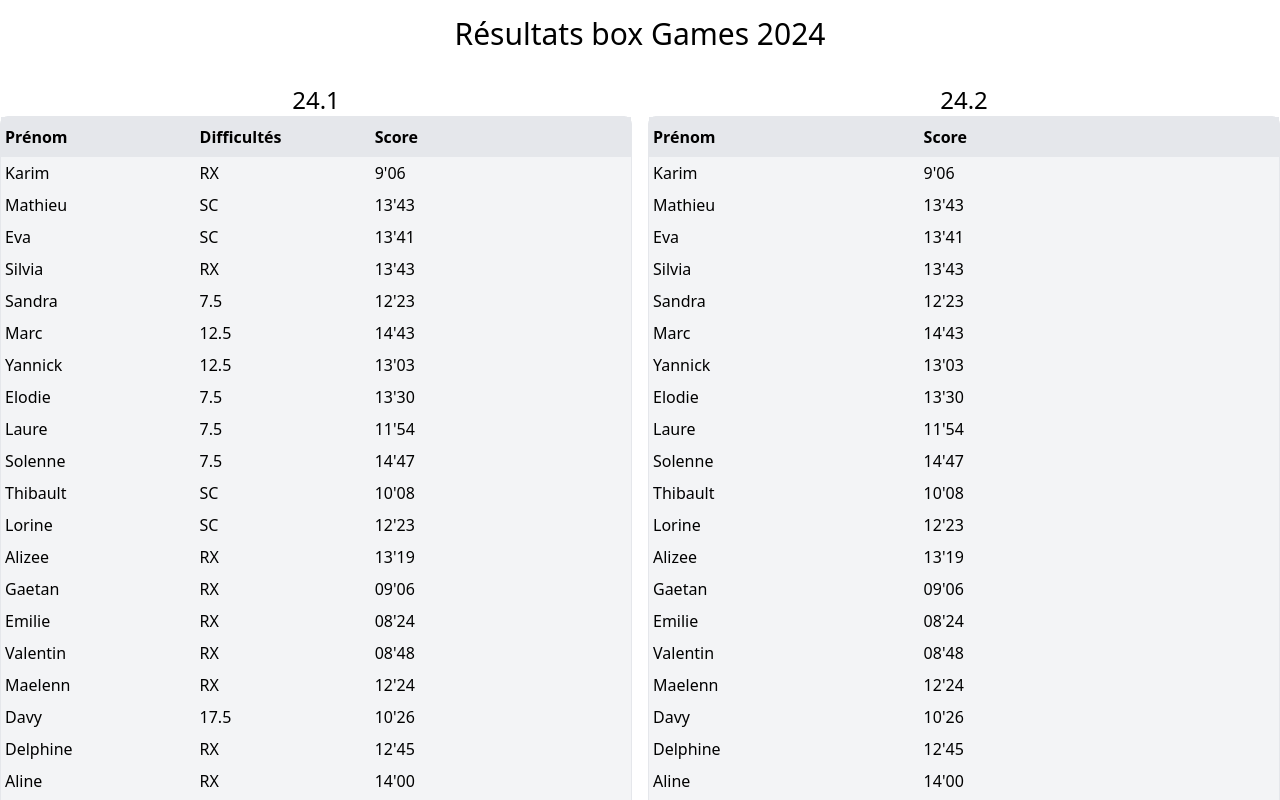
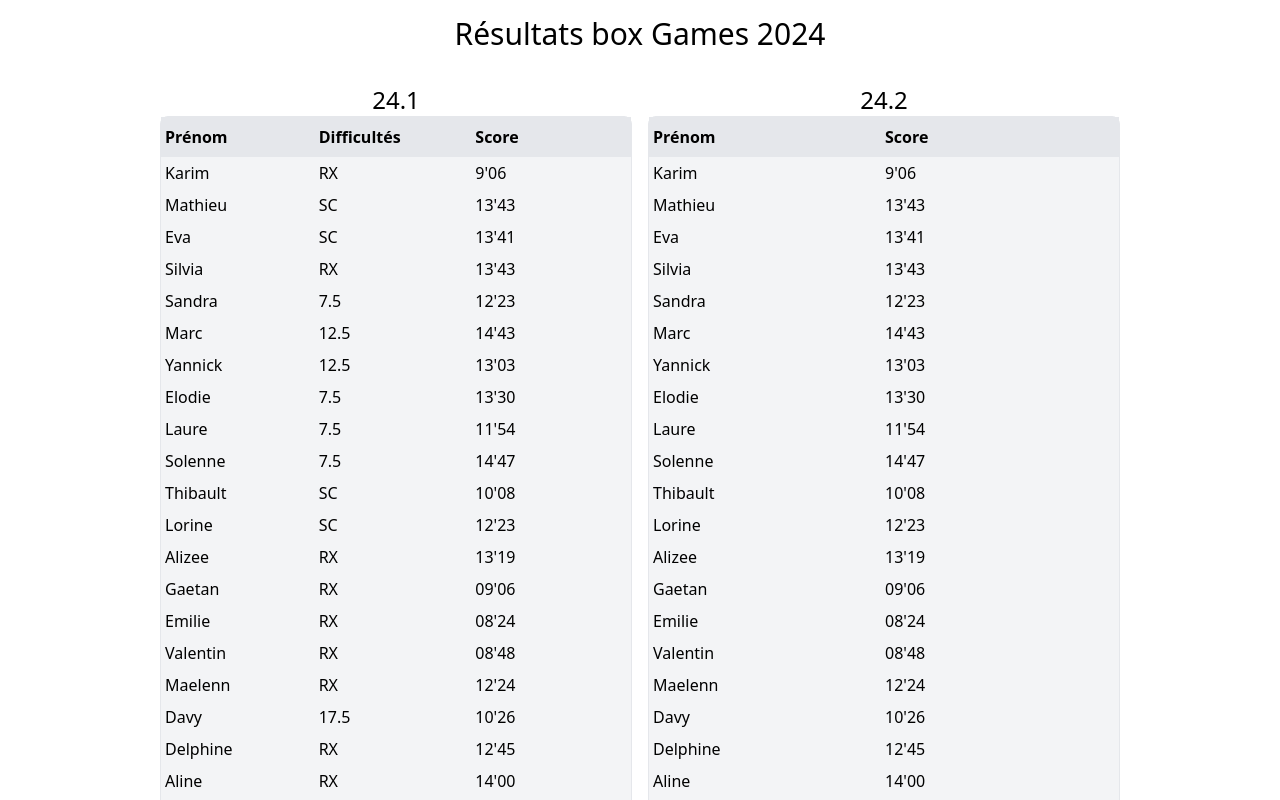
Before and after one commit to Dakhtara/crossfit-games-2024, a SvelteKit app: page / in a window 1280 px wide. Shown: the top 800 px of the page. Built offline with nearby package versions, Linux system fonts and the light colour scheme.

Commit message:
Update width

```diff
--- a/src/routes/+page.svelte
+++ b/src/routes/+page.svelte
@@ -5,14 +5,14 @@
   let secondWod = data["24.2"];
 </script>
 
-<div class="mx-auto">
+<div class="mx-auto w-3/4">
   <h1 class="text-3xl text-center pt-4">Résultats box Games 2024</h1>
 
   <div class="grid grid-cols-2 gap-x-4 mt-8">
     <div>
       <h2 class="text-2xl text-center">24.1</h2>
       <div class="bg-gray-100 rounded-lg border-gray-200 border">
-        <table class=" w-full table-auto">
+        <table class=" w-full table-fixed">
           <thead class="bg-gray-200">
             <tr>
               <th class="text-left pl-1 py-2">Prénom</th>
@@ -38,7 +38,7 @@
 
       <h2 class="text-2xl text-center">24.2</h2>
       <div class="bg-gray-100 rounded-lg border-gray-200 border">
-        <table class="w-full table-auto">
+        <table class="w-full table-fixed">
         <thead class="bg-gray-200">
           <tr>
             <th class="text-left py-2 pl-1">Prénom</th>
```
